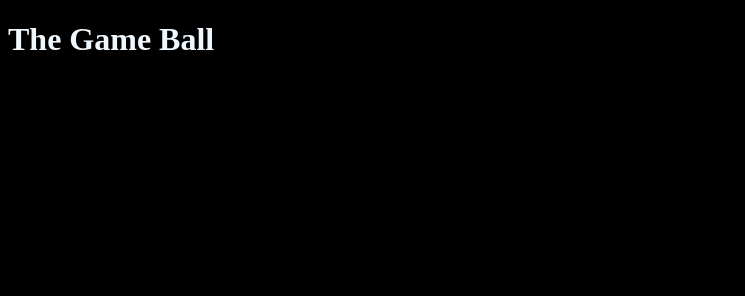
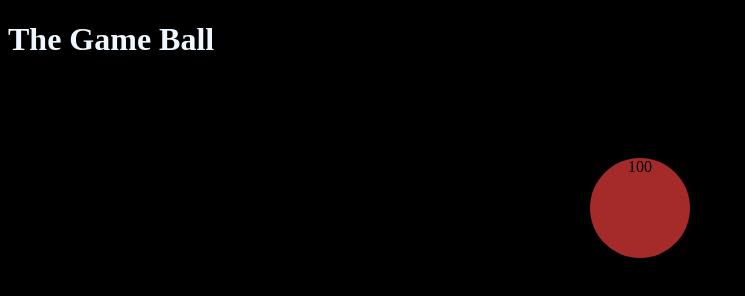
Before and after one commit to NirFakiro/Day-18, a plain HTML site: page index.html in a window 1280 px wide. Shown: the whole page, without its empty margins (0-745 px from the left). Drawn offline with Linux system fonts and the light colour scheme.

Commit message:
Style the ball

```diff
--- a/css/style.css
+++ b/css/style.css
@@ -4,3 +4,12 @@ body {
 h1 {
   color: aliceblue;
 }
+
+div {
+  width: 100px;
+  height: 100px;
+  border-radius: 50%;
+  background-color: brown;
+  text-align: center;
+  margin: 100px auto;
+}
```
